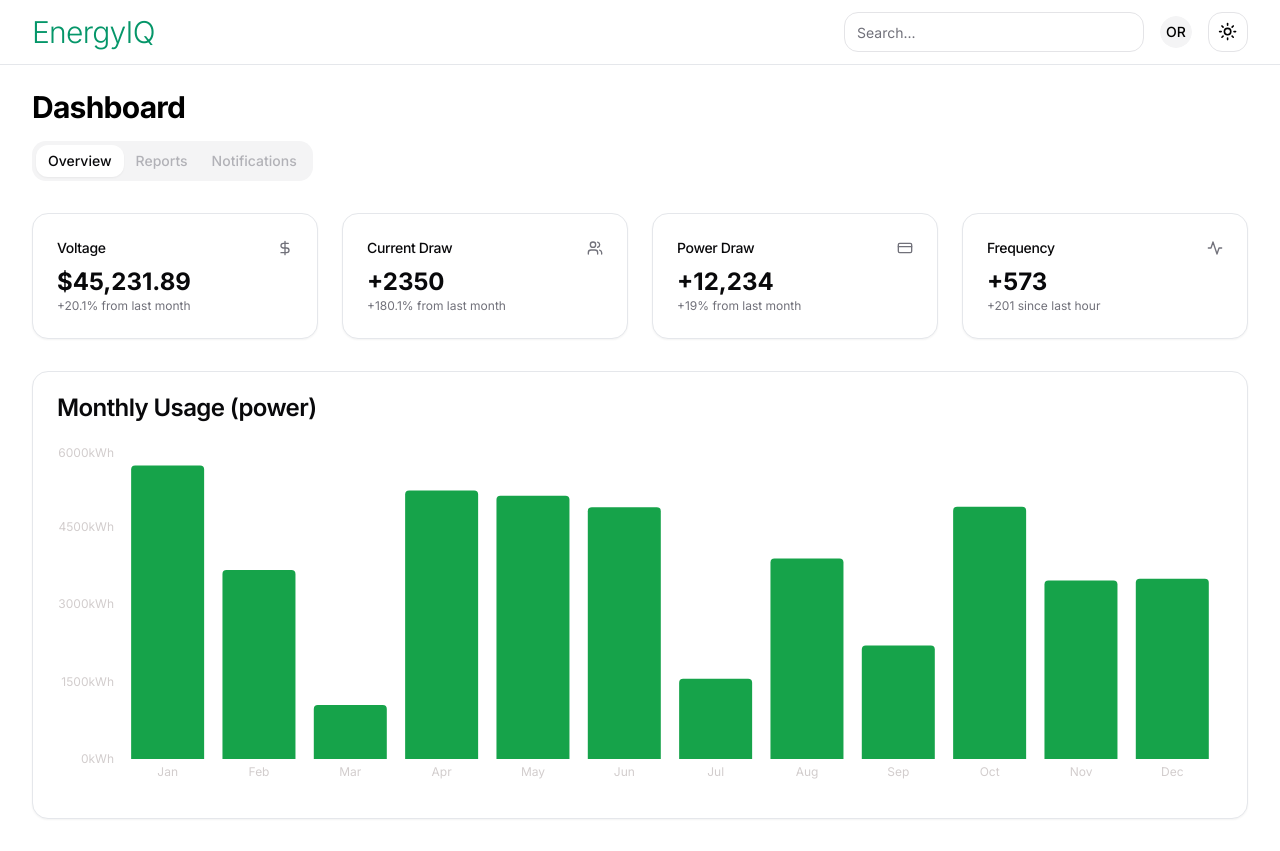
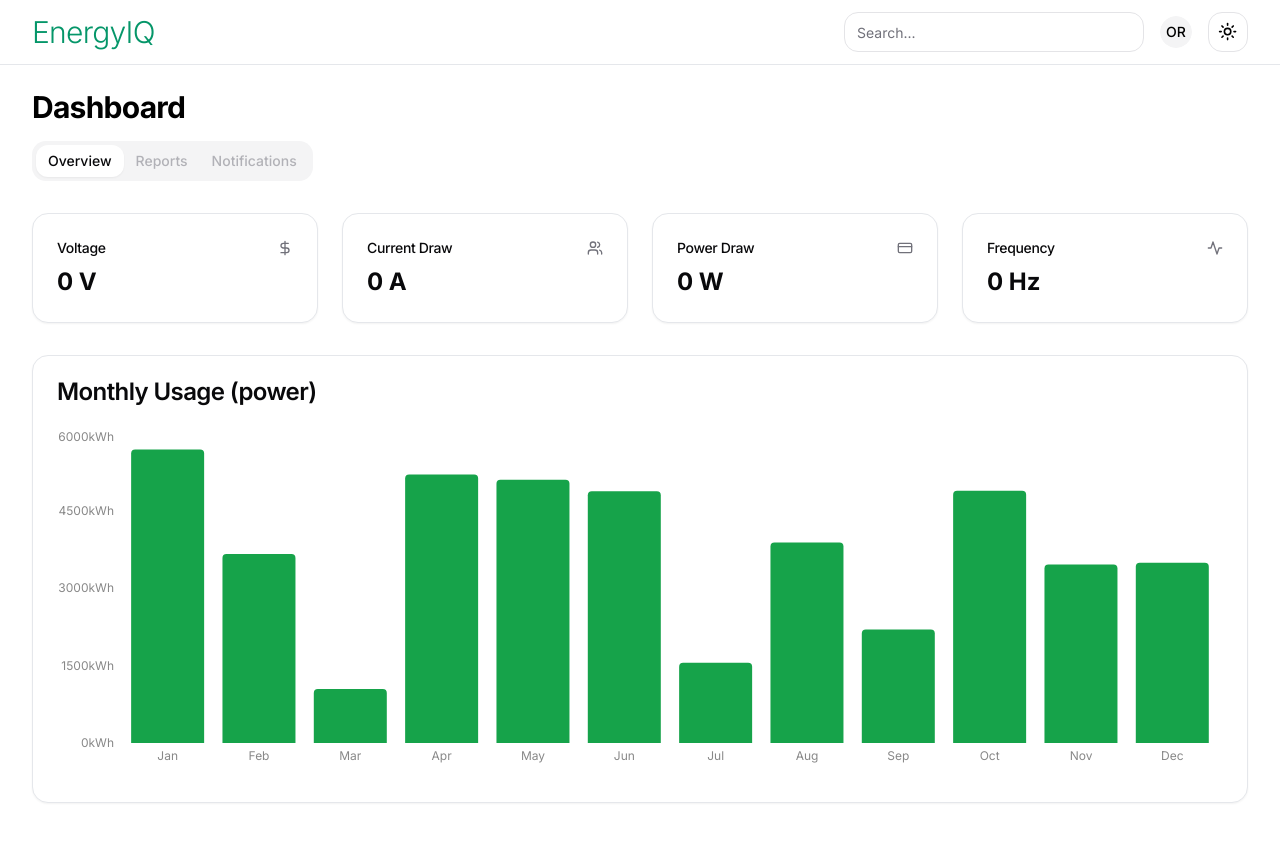
Before and after one commit to aleksanderpulla/EnergyIQ, a Next.js app: page / in a window 1280 px wide. Built offline with nearby package versions, Linux system fonts and the light colour scheme.

Commit message:
update UI

```diff
--- a/app/page.tsx
+++ b/app/page.tsx
@@ -62,10 +62,7 @@ export default function DashboardPage() {
                     </svg>
                   </CardHeader>
                   <CardContent>
-                    <div className="text-2xl font-bold">$45,231.89</div>
-                    <p className="text-xs text-muted-foreground">
-                      +20.1% from last month
-                    </p>
+                    <div className="text-2xl font-bold">0 V</div>
                   </CardContent>
                 </Card>
                 <Card>
@@ -89,10 +86,7 @@ export default function DashboardPage() {
                     </svg>
                   </CardHeader>
                   <CardContent>
-                    <div className="text-2xl font-bold">+2350</div>
-                    <p className="text-xs text-muted-foreground">
-                      +180.1% from last month
-                    </p>
+                    <div className="text-2xl font-bold">0 A</div>
                   </CardContent>
                 </Card>
                 <Card>
@@ -115,10 +109,7 @@ export default function DashboardPage() {
                     </svg>
                   </CardHeader>
                   <CardContent>
-                    <div className="text-2xl font-bold">+12,234</div>
-                    <p className="text-xs text-muted-foreground">
-                      +19% from last month
-                    </p>
+                    <div className="text-2xl font-bold">0 W</div>
                   </CardContent>
                 </Card>
                 <Card>
@@ -140,10 +131,7 @@ export default function DashboardPage() {
                     </svg>
                   </CardHeader>
                   <CardContent>
-                    <div className="text-2xl font-bold">+573</div>
-                    <p className="text-xs text-muted-foreground">
-                      +201 since last hour
-                    </p>
+                    <div className="text-2xl font-bold">0 Hz</div>
                   </CardContent>
                 </Card>
               </div>
--- a/components/overview.tsx
+++ b/components/overview.tsx
@@ -59,13 +59,13 @@ export function YearlyUsage() {
       <BarChart data={data}>
         <XAxis
           dataKey="name"
-          stroke="#d2cdcd"
+          stroke="#888888"
           fontSize={12}
           tickLine={false}
           axisLine={false}
         />
         <YAxis
-          stroke="#d2cdcd"
+          stroke="#888888"
           fontSize={12}
           tickLine={false}
           axisLine={false}
```
